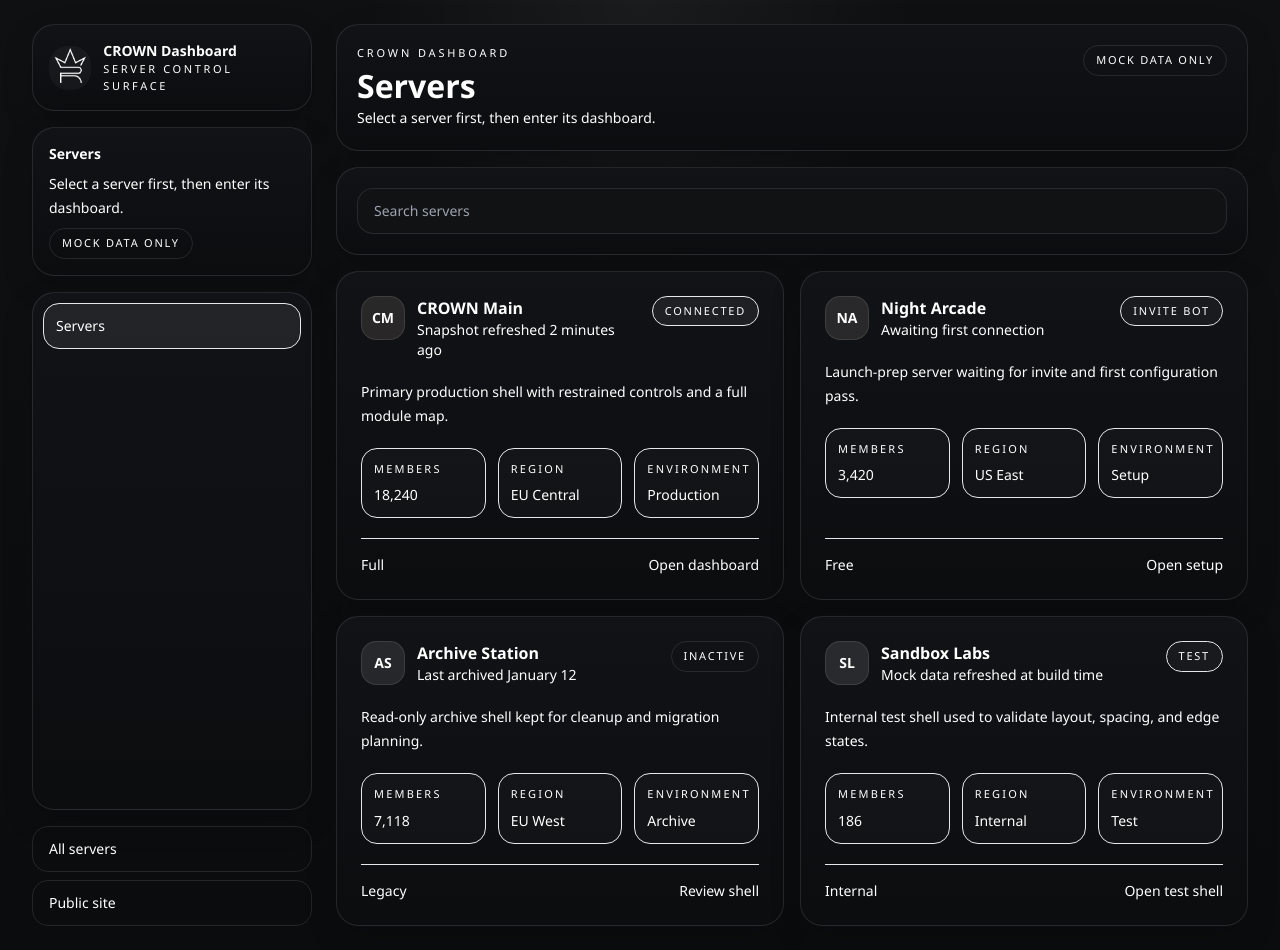
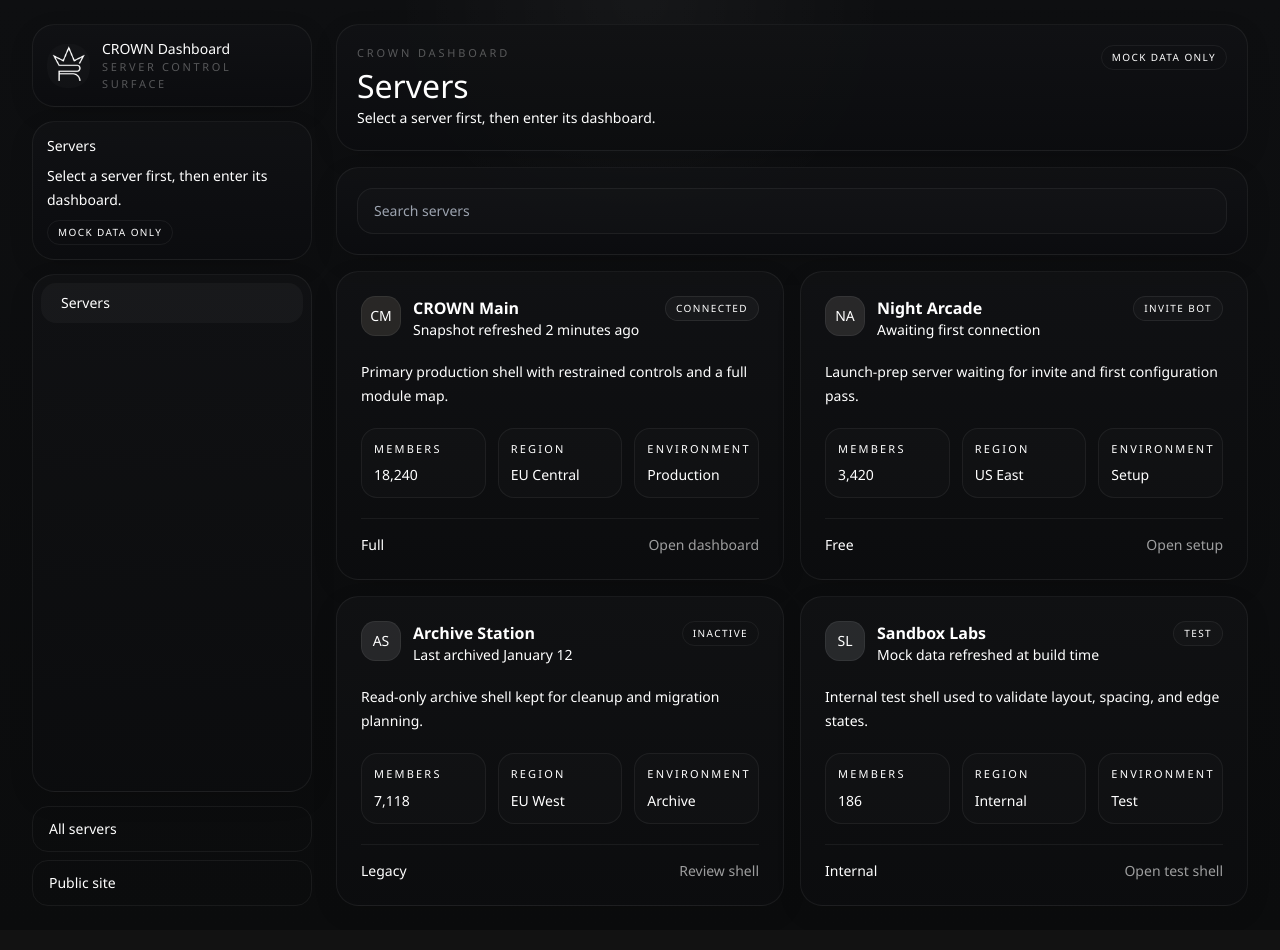
Before and after one commit to MRrat6005/rrp-site, a Next.js app: page /en/dashboard/servers in a window 1280 px wide. Built offline with nearby package versions, Linux system fonts and the light colour scheme.

Commit message:
Soften dashboard visual hierarchy and reduce UI emphasis

```diff
--- a/src/ui/dashboard/dashboard-branding-page.tsx
+++ b/src/ui/dashboard/dashboard-branding-page.tsx
@@ -27,7 +27,7 @@ export function DashboardBrandingPage({
               {server.branding.assets.map((asset) => (
                 <div
                   key={asset.label}
-                  className="rounded-[1rem] border border-white/8 bg-white/[0.02] px-4 py-4"
+                  className="rounded-[1rem] border border-white/[0.06] bg-white/[0.015] px-4 py-4"
                 >
                   <p className="text-[11px] uppercase tracking-[0.2em] text-white/34">
                     {asset.label}
@@ -47,7 +47,7 @@ export function DashboardBrandingPage({
               {server.branding.fields.map((field) => (
                 <div
                   key={field.label}
-                  className="rounded-[1rem] border border-white/8 bg-white/[0.02] px-4 py-4"
+                  className="rounded-[1rem] border border-white/[0.06] bg-white/[0.015] px-4 py-4"
                 >
                   <p className="text-[11px] uppercase tracking-[0.2em] text-white/34">
                     {field.label}
--- a/src/ui/dashboard/dashboard-licenses-page.tsx
+++ b/src/ui/dashboard/dashboard-licenses-page.tsx
@@ -48,7 +48,7 @@ export function DashboardLicensesPage({
             {server.licenses.entitlements.map((item) => (
               <div
                 key={item.label}
-                className="flex flex-col gap-3 rounded-[1rem] border border-white/8 bg-white/[0.02] px-4 py-4 sm:flex-row sm:items-center sm:justify-between"
+                className="flex flex-col gap-3 rounded-[1rem] border border-white/[0.06] bg-white/[0.015] px-4 py-4 sm:flex-row sm:items-center sm:justify-between"
               >
                 <p className="text-sm text-white/76">{item.label}</p>
                 <DashboardStatusPill tone={item.tone}>{item.value}</DashboardStatusPill>
--- a/src/ui/dashboard/dashboard-modules-page.tsx
+++ b/src/ui/dashboard/dashboard-modules-page.tsx
@@ -26,7 +26,7 @@ export function DashboardModulesPage({
           {server.modules.map((module) => (
             <div
               key={module.key}
-              className="flex flex-col gap-4 rounded-[1rem] border border-white/8 bg-white/[0.02] px-4 py-4 sm:flex-row sm:items-center sm:justify-between"
+              className="flex flex-col gap-4 rounded-[1rem] border border-white/[0.06] bg-white/[0.015] px-4 py-4 sm:flex-row sm:items-center sm:justify-between"
             >
               <div className="min-w-0">
                 <div className="flex flex-wrap items-center gap-3">
--- a/src/ui/dashboard/dashboard-primitives.tsx
+++ b/src/ui/dashboard/dashboard-primitives.tsx
@@ -18,7 +18,7 @@ export function DashboardPanel({
   return (
     <section
       className={cx(
-        "rounded-[1.4rem] border border-white/10 bg-[linear-gradient(180deg,rgba(18,19,22,0.98),rgba(12,13,15,0.98))] shadow-[0_12px_32px_rgba(0,0,0,0.16)]",
+        "rounded-[1.4rem] border border-white/[0.06] bg-[linear-gradient(180deg,rgba(17,18,20,0.94),rgba(12,13,15,0.94))] shadow-[0_8px_24px_rgba(0,0,0,0.12)]",
         className
       )}
       {...props}
@@ -34,10 +34,10 @@ interface DashboardStatusPillProps {
 }
 
 const toneClasses: Record<DashboardTone, string> = {
-  positive: "border-white/16 bg-white/[0.06] text-white",
-  warning: "border-white/14 bg-white/[0.04] text-white/78",
-  info: "border-white/12 bg-white/[0.035] text-white/72",
-  muted: "border-white/10 bg-transparent text-white/54"
+  positive: "border-white/[0.08] bg-white/[0.035] text-white/76",
+  warning: "border-white/[0.07] bg-white/[0.025] text-white/66",
+  info: "border-white/[0.06] bg-white/[0.02] text-white/62",
+  muted: "border-white/[0.06] bg-transparent text-white/44"
 };
 
 export function DashboardStatusPill({
@@ -47,7 +47,7 @@ export function DashboardStatusPill({
   return (
     <span
       className={cx(
-        "inline-flex items-center rounded-full border px-3 py-1.5 text-[11px] font-medium tracking-[0.16em] uppercase",
+        "inline-flex items-center rounded-full border px-2.5 py-1 text-[10px] font-medium tracking-[0.14em] uppercase",
         toneClasses[tone]
       )}
     >
@@ -67,8 +67,8 @@ export function DashboardSectionHeading({
 }: DashboardSectionHeadingProps) {
   return (
     <div className="space-y-1.5">
-      <h2 className="text-base font-semibold text-white">{title}</h2>
-      {body ? <p className="text-sm leading-6 text-white/56">{body}</p> : null}
+      <h2 className="text-base font-medium text-white/92">{title}</h2>
+      {body ? <p className="text-sm leading-6 text-white/52">{body}</p> : null}
     </div>
   );
 }
--- a/src/ui/dashboard/dashboard-server-shell.tsx
+++ b/src/ui/dashboard/dashboard-server-shell.tsx
@@ -105,19 +105,19 @@ export function DashboardServerShell({
     : [{ key: "servers", href: getLocalizedPath(locale, "dashboard/servers") }];
 
   const sidebar = (
-    <div className="flex h-full flex-col gap-4">
-      <DashboardPanel className="p-4">
+    <div className="flex h-full flex-col gap-3.5">
+      <DashboardPanel className="p-3.5">
         <div className="flex items-center gap-3">
           <LogoTile
             shortLabel="CR"
             label={siteConfig.brand.dashboardBrand}
             imagePath={siteConfig.visuals.projects.crown.markPath}
             size="sm"
-            className="bg-white/[0.04]"
+            className="bg-white/[0.02]"
           />
           <div className="min-w-0">
-            <p className="truncate text-sm font-semibold text-white">{copy.brand}</p>
-            <p className="text-[11px] uppercase tracking-[0.24em] text-white/42">
+            <p className="truncate text-sm font-medium text-white/86">{copy.brand}</p>
+            <p className="text-[11px] uppercase tracking-[0.24em] text-white/30">
               {copy.subtitle}
             </p>
           </div>
@@ -125,26 +125,26 @@ export function DashboardServerShell({
       </DashboardPanel>
 
       {server ? (
-        <DashboardPanel className="p-4">
-          <div className="space-y-4">
+        <DashboardPanel className="p-3.5">
+          <div className="space-y-3.5">
             <div className="flex items-start gap-3">
               <div
-                className="flex h-11 w-11 shrink-0 items-center justify-center rounded-[0.95rem] border border-white/10 text-sm font-semibold text-white"
-                style={{ backgroundColor: `${server.accent}20` }}
+                className="flex h-10 w-10 shrink-0 items-center justify-center rounded-[0.9rem] border border-white/[0.06] text-sm font-medium text-white/82"
+                style={{ backgroundColor: `${server.accent}16` }}
               >
                 {server.iconLabel}
               </div>
               <div className="min-w-0 flex-1 space-y-1">
-                <p className="truncate text-sm font-semibold text-white">{server.name}</p>
-                <p className="text-sm leading-6 text-white/52">{server.description}</p>
+                <p className="truncate text-sm font-medium text-white/88">{server.name}</p>
+                <p className="text-sm leading-6 text-white/46">{server.description}</p>
               </div>
             </div>
 
             <div className="space-y-2">
-              <p className="text-[11px] uppercase tracking-[0.22em] text-white/38">
+              <p className="text-[11px] uppercase tracking-[0.22em] text-white/30">
                 {copy.sidebar.shellState}
               </p>
-              <div className="flex flex-wrap gap-2">
+              <div className="flex flex-wrap gap-1.5">
                 <DashboardStatusPill tone={stateTone}>
                   {getDashboardStateLabel(locale, server.state)}
                 </DashboardStatusPill>
@@ -154,17 +154,17 @@ export function DashboardServerShell({
           </div>
         </DashboardPanel>
       ) : (
-        <DashboardPanel className="p-4">
+        <DashboardPanel className="p-3.5">
           <div className="space-y-2">
-            <p className="text-sm font-semibold text-white">{copy.nav.servers}</p>
-            <p className="text-sm leading-6 text-white/52">{copy.descriptions.servers}</p>
+            <p className="text-sm font-medium text-white/86">{copy.nav.servers}</p>
+            <p className="text-sm leading-6 text-white/46">{copy.descriptions.servers}</p>
             <DashboardStatusPill tone="muted">{copy.sidebar.mockMode}</DashboardStatusPill>
           </div>
         </DashboardPanel>
       )}
 
-      <DashboardPanel className="flex-1 p-2.5">
-        <nav className="grid gap-1.5">
+      <DashboardPanel className="flex-1 p-2">
+        <nav className="grid gap-1">
           {navItems.map((item) => {
             const isActive = item.key === activePage;
 
@@ -174,13 +174,16 @@ export function DashboardServerShell({
                 href={item.href}
                 onClick={() => setDrawerOpen(false)}
                 className={cx(
-                  "rounded-[1rem] border px-3 py-3 text-sm transition",
+                  "group relative rounded-[0.95rem] px-3 py-2.5 text-sm transition",
                   isActive
-                    ? "border-white/16 bg-white/[0.07] text-white"
-                    : "border-transparent text-white/56 hover:border-white/10 hover:bg-white/[0.03] hover:text-white"
+                    ? "bg-white/[0.035] text-white/82"
+                    : "text-white/50 hover:bg-white/[0.02] hover:text-white/68"
                 )}
               >
-                {getDashboardPageTitle(locale, item.key)}
+                {isActive ? (
+                  <span className="absolute inset-y-2 left-0 w-px rounded-full bg-white/28" />
+                ) : null}
+                <span className="block pl-2">{getDashboardPageTitle(locale, item.key)}</span>
               </Link>
             );
           })}
@@ -190,13 +193,13 @@ export function DashboardServerShell({
       <div className="grid gap-2">
         <Link
           href={getLocalizedPath(locale, "dashboard/servers")}
-          className="rounded-[1rem] border border-white/10 px-4 py-3 text-sm text-white/68 transition hover:border-white/14 hover:text-white"
+          className="rounded-[1rem] border border-white/[0.06] px-4 py-3 text-sm text-white/62 transition hover:bg-white/[0.02] hover:text-white/76"
         >
           {copy.sidebar.allServers}
         </Link>
         <Link
           href={getLocalizedPath(locale)}
-          className="rounded-[1rem] border border-white/10 px-4 py-3 text-sm text-white/52 transition hover:border-white/14 hover:text-white/78"
+          className="rounded-[1rem] border border-white/[0.06] px-4 py-3 text-sm text-white/46 transition hover:bg-white/[0.02] hover:text-white/68"
         >
           {copy.sidebar.publicSite}
         </Link>
@@ -205,7 +208,7 @@ export function DashboardServerShell({
   );
 
   return (
-    <div className="min-h-screen bg-[radial-gradient(circle_at_top,rgba(255,255,255,0.05),transparent_24%),linear-gradient(180deg,#0f1012_0%,#0b0c0d_100%)] text-white">
+    <div className="min-h-screen bg-[radial-gradient(circle_at_top,rgba(255,255,255,0.035),transparent_22%),linear-gradient(180deg,#0e0f11_0%,#0b0c0d_100%)] text-white">
       <div className="mx-auto flex min-h-screen w-full max-w-[1500px] gap-4 px-4 py-4 sm:px-6 lg:gap-6 lg:px-8 lg:py-6">
         <aside className="hidden w-[280px] shrink-0 lg:block">{sidebar}</aside>
 
@@ -216,26 +219,26 @@ export function DashboardServerShell({
                 <button
                   type="button"
                   onClick={() => setDrawerOpen(true)}
-                  className="rounded-full border border-white/10 px-4 py-2 text-sm text-white/68 transition hover:border-white/14 hover:text-white lg:hidden"
+                  className="rounded-full border border-white/[0.06] px-4 py-2 text-sm text-white/62 transition hover:bg-white/[0.02] hover:text-white/76 lg:hidden"
                 >
                   {copy.sidebar.menu}
                 </button>
                 <div className="space-y-2">
-                  <p className="text-[11px] uppercase tracking-[0.26em] text-white/38">
+                  <p className="text-[11px] uppercase tracking-[0.26em] text-white/30">
                     {server ? server.name : copy.brand}
                   </p>
                   <div className="space-y-1">
-                    <h1 className="text-2xl font-semibold text-white sm:text-[2rem]">
+                    <h1 className="text-2xl font-medium text-white/92 sm:text-[2rem]">
                       {getDashboardPageTitle(locale, activePage)}
                     </h1>
-                    <p className="max-w-2xl text-sm leading-6 text-white/56">
+                    <p className="max-w-2xl text-sm leading-6 text-white/52">
                       {copy.descriptions[activePage]}
                     </p>
                   </div>
                 </div>
               </div>
 
-              <div className="flex flex-wrap justify-end gap-2">
+              <div className="flex flex-wrap justify-end gap-1.5">
                 {server ? (
                   <>
                     <DashboardStatusPill tone={stateTone}>
@@ -259,9 +262,9 @@ export function DashboardServerShell({
               type="button"
               aria-label="Close menu"
               onClick={() => setDrawerOpen(false)}
-              className="absolute inset-0 bg-[rgba(0,0,0,0.58)]"
+              className="absolute inset-0 bg-[rgba(0,0,0,0.52)]"
             />
-            <div className="absolute left-0 top-0 h-full w-[min(21rem,88vw)] border-r border-white/10 bg-[#0d0e10] p-4">
+            <div className="absolute left-0 top-0 h-full w-[min(21rem,88vw)] border-r border-white/[0.06] bg-[#0c0d0f] p-4">
               {sidebar}
             </div>
           </div>
--- a/src/ui/dashboard/dashboard-servers-page.tsx
+++ b/src/ui/dashboard/dashboard-servers-page.tsx
@@ -65,7 +65,7 @@ export function DashboardServersPage({
             value={query}
             onChange={(event) => setQuery(event.target.value)}
             placeholder={copy.servers.searchPlaceholder}
-            className="w-full rounded-[1rem] border border-white/10 bg-[#111214] px-4 py-3 text-sm text-white outline-none transition placeholder:text-white/28 focus:border-white/16"
+            className="w-full rounded-[1rem] border border-white/[0.06] bg-white/[0.015] px-4 py-3 text-sm text-white/84 outline-none transition placeholder:text-white/24 focus:border-white/[0.1] focus:bg-white/[0.02]"
           />
         </label>
       </DashboardPanel>
@@ -78,12 +78,12 @@ export function DashboardServersPage({
               href={getLocalizedPath(locale, `dashboard/server/${server.id}/overview`)}
               className="group"
             >
-              <DashboardPanel className="h-full p-5 transition hover:border-white/14 hover:bg-[linear-gradient(180deg,rgba(20,21,24,0.98),rgba(13,14,16,0.98))] sm:p-6">
+              <DashboardPanel className="h-full p-5 transition hover:border-white/[0.09] hover:bg-[linear-gradient(180deg,rgba(19,20,23,0.95),rgba(13,14,16,0.95))] sm:p-6">
                 <div className="flex h-full flex-col gap-5">
                   <div className="flex items-start justify-between gap-4">
                     <div className="flex min-w-0 items-start gap-3">
                       <div
-                        className="flex h-11 w-11 shrink-0 items-center justify-center rounded-[0.95rem] border border-white/10 text-sm font-semibold text-white"
+                        className="flex h-10 w-10 shrink-0 items-center justify-center rounded-[0.9rem] border border-white/[0.06] text-sm font-medium text-white/84"
                         style={{ backgroundColor: `${server.accent}20` }}
                       >
                         {server.iconLabel}
@@ -104,19 +104,19 @@ export function DashboardServersPage({
                   <p className="text-sm leading-6 text-white/58">{server.description}</p>
 
                   <div className="grid gap-3 sm:grid-cols-3">
-                    <div className="rounded-[1rem] border border-white/8 bg-white/[0.02] px-3 py-3">
+                    <div className="rounded-[1rem] border border-white/[0.06] bg-white/[0.015] px-3 py-3">
                       <p className="text-[11px] uppercase tracking-[0.2em] text-white/36">
                         {copy.servers.members}
                       </p>
                       <p className="mt-2 text-sm text-white/76">{server.members}</p>
                     </div>
-                    <div className="rounded-[1rem] border border-white/8 bg-white/[0.02] px-3 py-3">
+                    <div className="rounded-[1rem] border border-white/[0.06] bg-white/[0.015] px-3 py-3">
                       <p className="text-[11px] uppercase tracking-[0.2em] text-white/36">
                         {copy.servers.region}
                       </p>
                       <p className="mt-2 text-sm text-white/76">{server.region}</p>
                     </div>
-                    <div className="rounded-[1rem] border border-white/8 bg-white/[0.02] px-3 py-3">
+                    <div className="rounded-[1rem] border border-white/[0.06] bg-white/[0.015] px-3 py-3">
                       <p className="text-[11px] uppercase tracking-[0.2em] text-white/36">
                         {copy.servers.environment}
                       </p>
@@ -124,9 +124,9 @@ export function DashboardServersPage({
                     </div>
                   </div>
 
-                  <div className="mt-auto flex items-center justify-between gap-3 border-t border-white/8 pt-4">
+                  <div className="mt-auto flex items-center justify-between gap-3 border-t border-white/[0.06] pt-4">
                     <span className="text-sm text-white/44">{server.plan}</span>
-                    <span className="text-sm text-white/72 transition group-hover:text-white">
+                    <span className="text-sm text-white/60 transition group-hover:text-white/78">
                       {getDashboardStateAction(locale, server.state)}
                     </span>
                   </div>
--- a/src/ui/dashboard/dashboard-settings-page.tsx
+++ b/src/ui/dashboard/dashboard-settings-page.tsx
@@ -26,7 +26,7 @@ export function DashboardSettingsPage({
             {server.settings.map((group) => (
               <div
                 key={group.label}
-                className="rounded-[1rem] border border-white/8 bg-white/[0.02] px-4 py-4"
+                className="rounded-[1rem] border border-white/[0.06] bg-white/[0.015] px-4 py-4"
               >
                 <div className="space-y-2">
                   <p className="text-[11px] uppercase tracking-[0.2em] text-white/34">
@@ -44,7 +44,7 @@ export function DashboardSettingsPage({
       <DashboardPanel className="p-5 sm:p-6">
         <div className="space-y-4">
           <DashboardSectionHeading title="Read-only note" body={copy.settings.note} />
-          <div className="rounded-[1rem] border border-white/8 bg-white/[0.02] px-4 py-4 text-sm leading-6 text-white/54">
+          <div className="rounded-[1rem] border border-white/[0.06] bg-white/[0.015] px-4 py-4 text-sm leading-6 text-white/54">
             The groups on this page are deliberately shallow. They establish where
             localization, admin role, enabled modules, and access controls will
             live later, without pretending real writes or permission checks exist now.
--- a/src/ui/dashboard/dashboard-status-page.tsx
+++ b/src/ui/dashboard/dashboard-status-page.tsx
@@ -33,7 +33,7 @@ export function DashboardStatusPage({
                 {group.items.map((item) => (
                   <div
                     key={item.label}
-                    className="rounded-[1rem] border border-white/8 bg-white/[0.02] px-4 py-4"
+                    className="rounded-[1rem] border border-white/[0.06] bg-white/[0.015] px-4 py-4"
                   >
                     <div className="flex items-start justify-between gap-3">
                       <div>
```
Also changed, not shown: src/ui/dashboard/dashboard-overview-page.tsx (+7 -7 lines), 1 other file (tests, documents, lock files or other folders).
